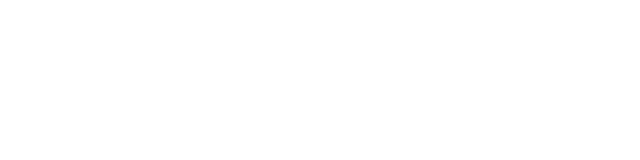
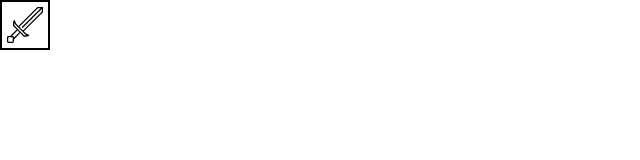
Before and after one commit to AndriiManyak/epic-stories, a Next.js app: page / in a window 1280 px wide. Shown: the top 160 px of the page, without its empty margins (0-640 px from the left). Built offline with nearby package versions, Linux system fonts and the light colour scheme.

Commit message:
add basic InventoryBlock

```diff
--- /dev/null
+++ b/components/invertory/InventoryBlock.tsx
@@ -0,0 +1,15 @@
+import styled from "styled-components";
+import sword from "../../public/test/sword-icon.svg";
+import Image from "next/image";
+
+const InventoryContainer = styled.div`
+	height: 50px;
+	width: 50px;
+
+	padding: 5px;
+	border: 2px solid black;
+`
+
+export const InventoryBlock = () => {
+  return <InventoryContainer><Image src={sword} alt="sword"/></InventoryContainer>
+}
--- a/pages/index.tsx
+++ b/pages/index.tsx
@@ -1,7 +1,8 @@
 import type { NextPage } from 'next'
+import {InventoryBlock} from "../components/invertory/InventoryBlock";
 
 const Home: NextPage = () => {
-  return <div></div>
+  return <div><InventoryBlock /></div>
 }
 
 export default Home
```
Also changed, not shown: public/test/sword-icon.svg (added).
